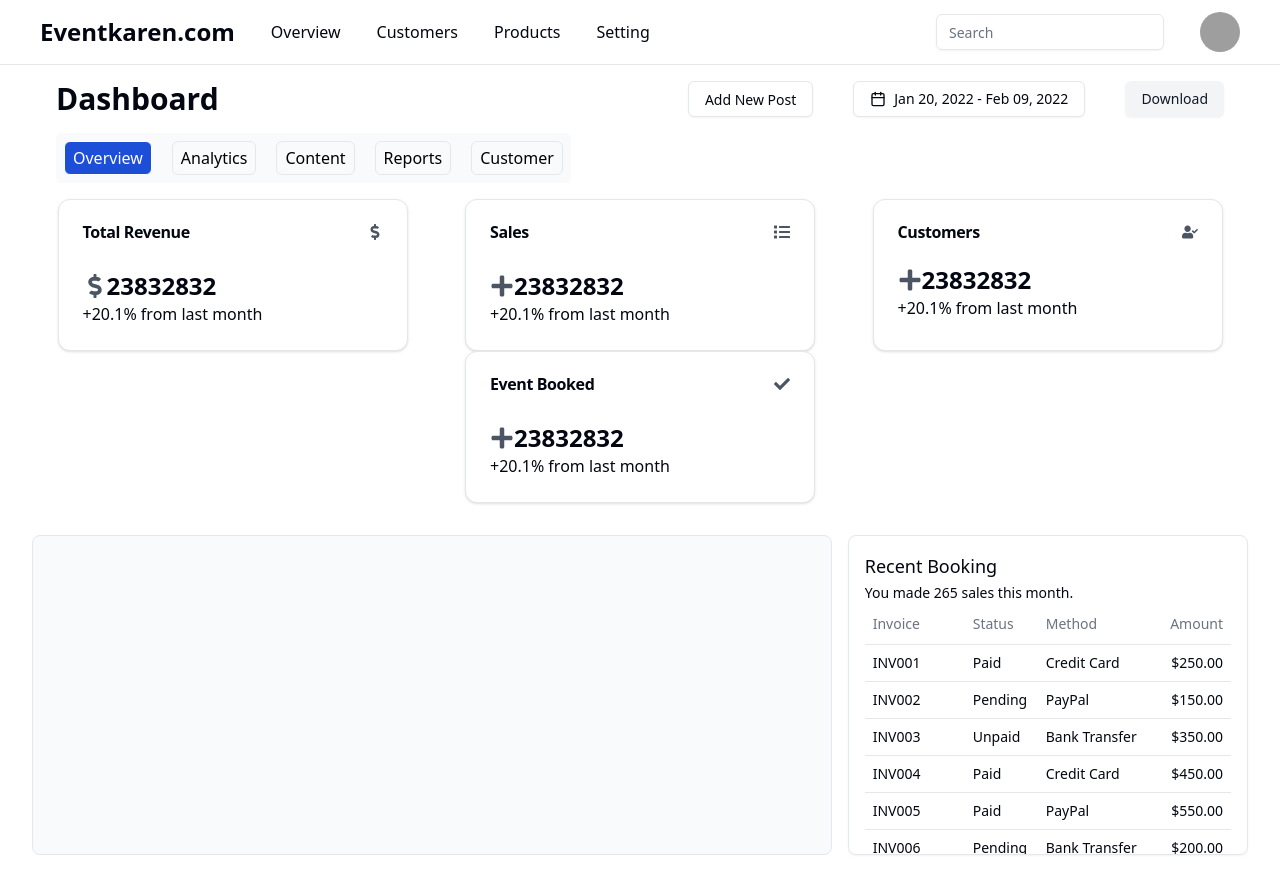
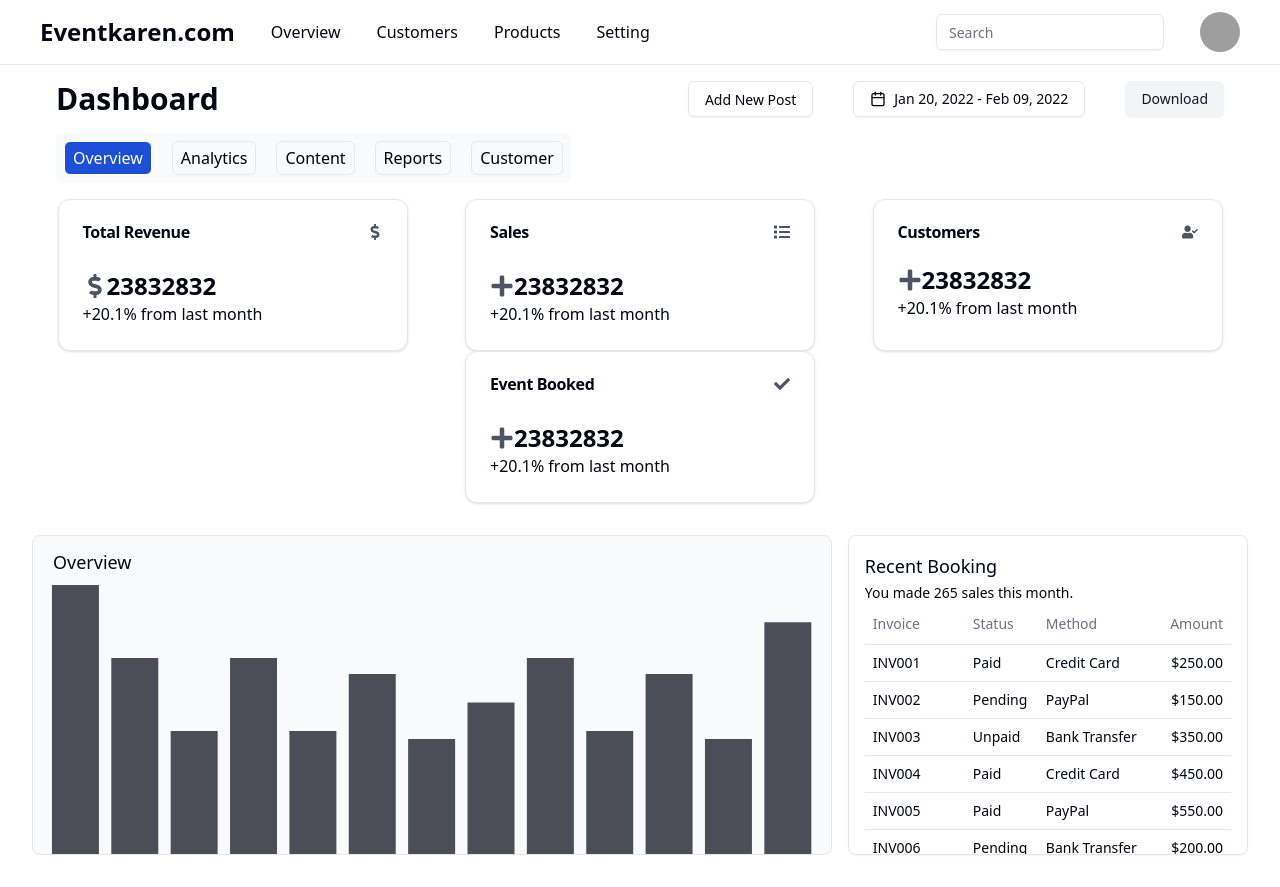
Before and after one commit to biruly-cyber/jiwanjodi, a Next.js app: page /vendor/dashboard in a window 1280 px wide. Built offline with nearby package versions, Linux system fonts and the light colour scheme; grey boxes are pictures that could not be loaded.

Commit message:
design dashboard

```diff
--- a/package.json
+++ b/package.json
@@ -40,6 +40,7 @@
     "react-dom": "^18",
     "react-hook-form": "^7.51.5",
     "react-icons": "^5.2.1",
+    "recharts": "^2.12.7",
     "tailwind-merge": "^2.3.0",
     "tailwindcss-animate": "^1.0.7",
     "vaul": "^0.9.1"
--- a/src/app/(auth)/vendor/dashboard/page.tsx
+++ b/src/app/(auth)/vendor/dashboard/page.tsx
@@ -3,6 +3,7 @@ import React from "react";
 import { Avatar, AvatarFallback, AvatarImage } from "@/components/ui/avatar";
 import { Input } from "@/components/ui/input";
 import { Button } from "@/components/ui/button";
+import { Bar, BarChart, ResponsiveContainer } from "recharts";
 import {
   Card,
   CardContent,
@@ -149,6 +150,48 @@ const Dahboard = () => {
       paymentStatus: "Unpaid",
       totalAmount: "$300.00",
       paymentMethod: "Credit Card",
+    },
+  ];
+
+  const data = [
+    {
+      goal: 400,
+    },
+    {
+      goal: 300,
+    },
+    {
+      goal: 200,
+    },
+    {
+      goal: 300,
+    },
+    {
+      goal: 200,
+    },
+    {
+      goal: 278,
+    },
+    {
+      goal: 189,
+    },
+    {
+      goal: 239,
+    },
+    {
+      goal: 300,
+    },
+    {
+      goal: 200,
+    },
+    {
+      goal: 278,
+    },
+    {
+      goal: 189,
+    },
+    {
+      goal: 349,
     },
   ];
   return (
@@ -398,7 +441,9 @@ const Dahboard = () => {
               </PopoverContent>
             </Popover>
           </div>
-          <Button variant="secondary" className="hidden md:block">Download</Button>
+          <Button variant="secondary" className="hidden md:block">
+            Download
+          </Button>
         </div>
       </div>
 
@@ -500,10 +545,26 @@ const Dahboard = () => {
 
       {/* analytics  */}
       <section className="flex md:flex-row flex-col justify-center md:justify-evenly p-8 gap-4">
-        <div className="w-full md:w-2/3 h-80 bg-gray-50 border rounded-lg mb-4 md:mb-0"></div>
+        <div className="w-full md:w-2/3 h-80 bg-gray-50 border rounded-lg mb-4 md:mb-0 p-2 overflow-hidden">
+          <p className="text-lg py-1 px-3">Overview</p>
+          <ResponsiveContainer width="100%" height="100%">
+            <BarChart data={data}>
+              <Bar
+                dataKey="goal"
+                style={
+                  {
+                    fill: "hsl(var(--foreground))",
+                    opacity: 0.7,
+                  } as React.CSSProperties
+                }
+              />
+            </BarChart>
+          </ResponsiveContainer>
+        </div>
         <div className="w-full md:w-1/3 h-80 p-4 border rounded-lg overflow-y-scroll shadow-sm">
           <p className="text-lg">Recent Booking</p>
           <span className="text-sm">You made 265 sales this month.</span>
+          <div className="overflow-y-scroll">
             <Table>
               <TableCaption>A list of your recent invoices.</TableCaption>
               <TableHeader className="sticky top-0 ">
@@ -536,6 +597,7 @@ const Dahboard = () => {
               </TableFooter>
             </Table>
           </div>
+        </div>
       </section>
     </>
   );
```
Also changed, not shown: 1 other file (tests, documents, lock files or other folders). Lines whose indentation alone changed are shown as unchanged.
